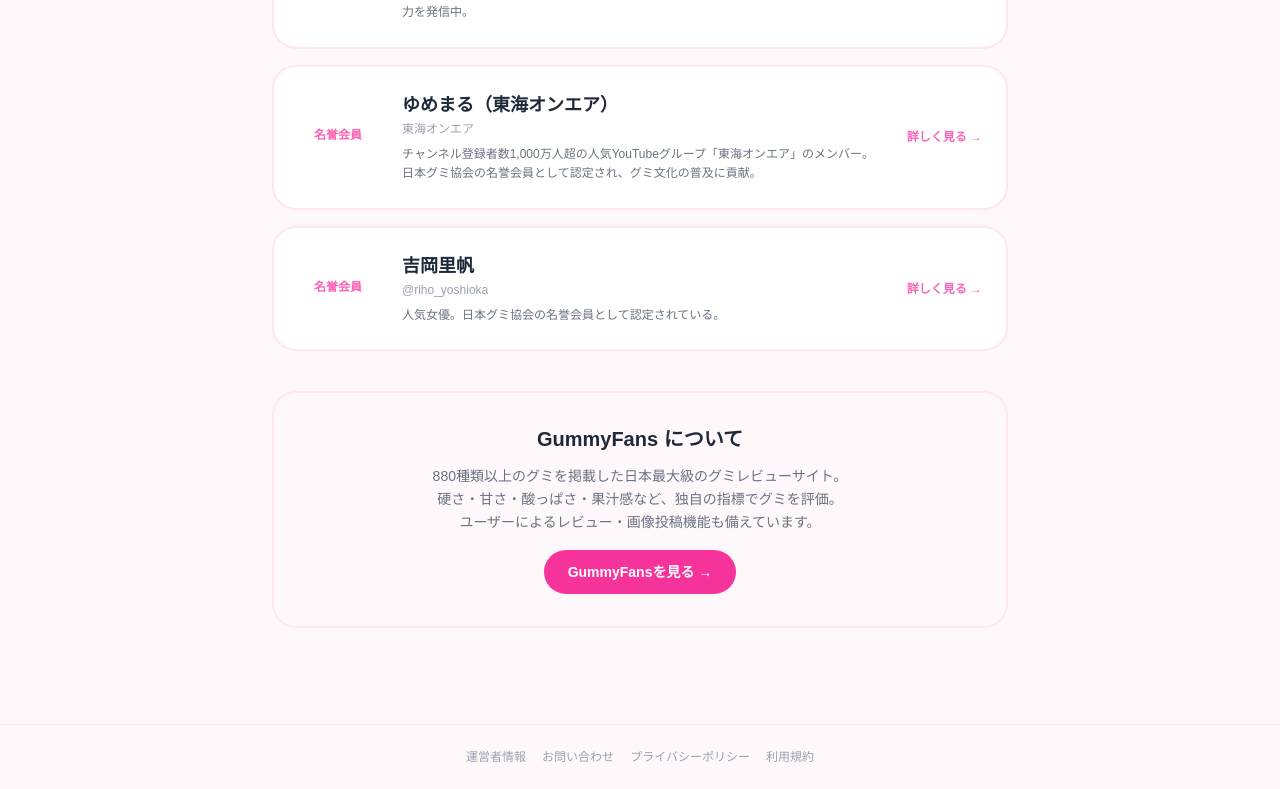
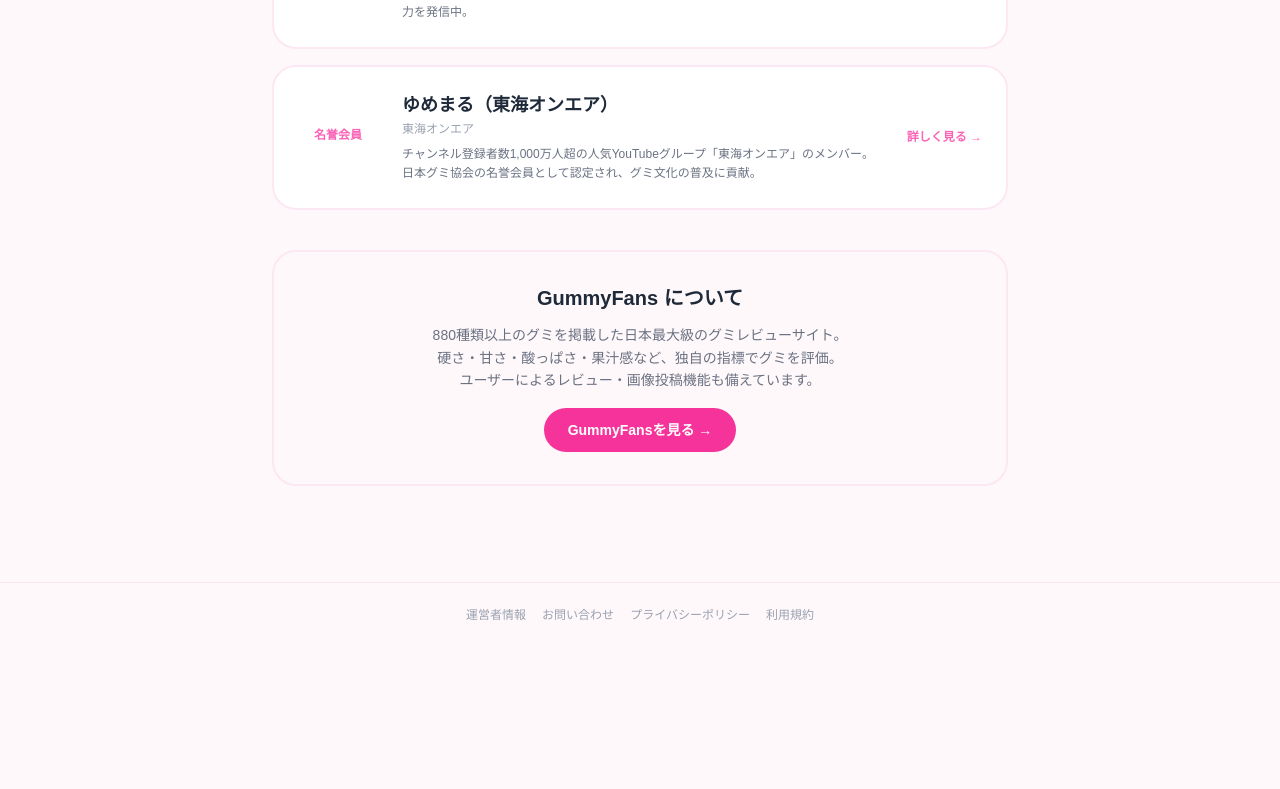
Before and after one commit to tubetarou1135/gummyfans, a Next.js app: page /preview in a window 1280 px wide. Shown: the part 1167-1956 px from the top of the page. After the commit the page ends 1814 px from the top, so only its background shows below. Built offline with nearby package versions, Linux system fonts and the light colour scheme; a web font is replaced by a local one.

Commit message:
feat: remove Yoshioka Riho from member list

```diff
--- a/app/preview/members.ts
+++ b/app/preview/members.ts
@@ -40,12 +40,4 @@ export const members: Member[] = [
     twitterUrl: 'https://www.youtube.com/@tokaioncue',
     description: 'チャンネル登録者数1,000万人超の人気YouTubeグループ「東海オンエア」のメンバー。日本グミ協会の名誉会員として認定され、グミ文化の普及に貢献。',
   },
-  {
-    slug: 'yoshioka-riho',
-    name: '吉岡里帆',
-    title: '名誉会員',
-    twitter: '@riho_yoshioka',
-    twitterUrl: 'https://x.com/riho_yoshioka',
-    description: '人気女優。日本グミ協会の名誉会員として認定されている。',
-  },
 ]
```
